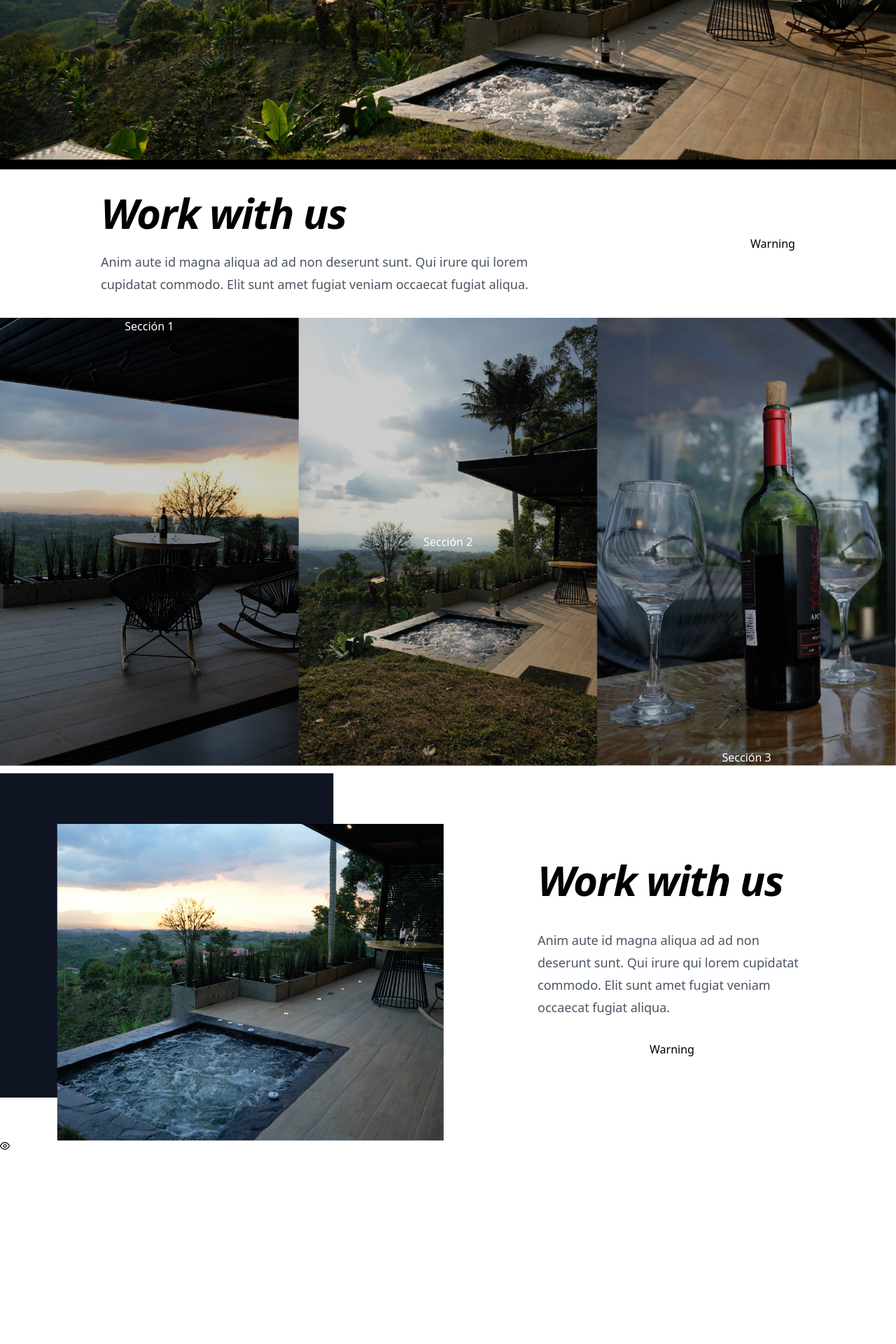
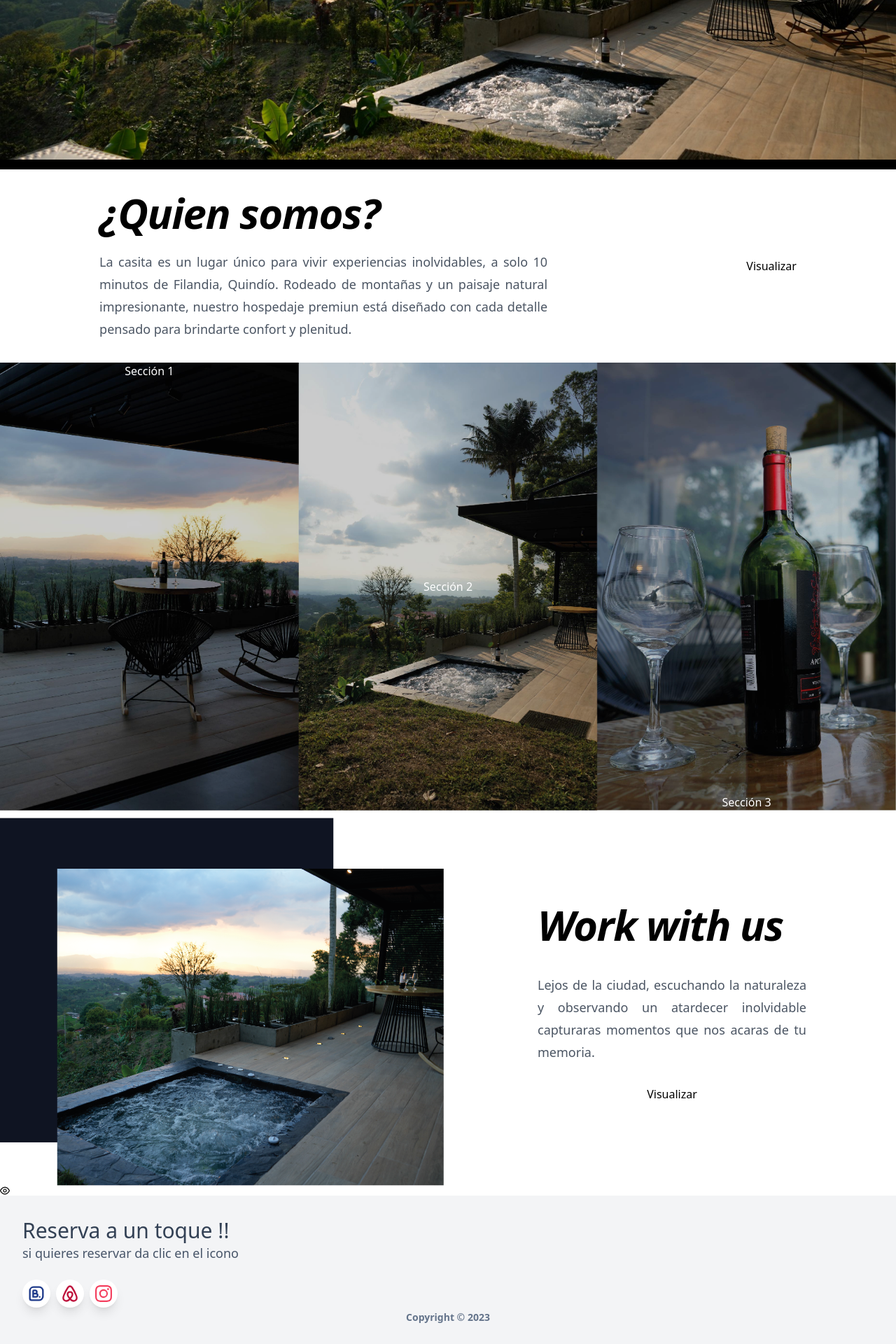
Before and after one commit to david2400/landing-page-finca, a Next.js app: page / in a window 1280 px wide. Shown: the part 6566-8486 px from the top of the page at 70% size. Before the commit the page ends 8210 px from the top, so only its background shows below. Built offline with nearby package versions, Linux system fonts and the light colour scheme.

Commit message:
feat: footer
Se implemento el footer con botones de redes sociales

```diff
--- a/package.json
+++ b/package.json
@@ -23,6 +23,7 @@
     "primereact": "^9.6.2",
     "react": "18.2.0",
     "react-dom": "18.2.0",
+    "react-icons": "^4.11.0",
     "react-spinners": "^0.13.8",
     "swiper": "^10.3.0",
     "tailwindcss": "3.3.3",
--- /dev/null
+++ b/src/components/footer/dataFooter.tsx
@@ -0,0 +1,11 @@
+import { Footer } from "@scenes/footer";
+
+export const DataFooter = () => {
+    return (
+        <>
+          <Footer></Footer>
+
+        </>
+      );
+
+};
--- /dev/null
+++ b/src/components/footer/index.tsx
@@ -0,0 +1,5 @@
+import { DataFooter } from '@components/footer/dataFooter';
+
+export const Footer = () => {
+  return <DataFooter></DataFooter>;
+};
--- a/src/components/home/dataHome.tsx
+++ b/src/components/home/dataHome.tsx
@@ -1,6 +1,7 @@
 import { DescriptionSection } from '@components/description/container';
 import { PoolSection } from '@components/pool/details';
 import { Carousel } from '@components/carousel';
+import { Footer } from '@components/footer';
 
 export const DataHome = () => {
   return (
@@ -8,6 +9,8 @@ export const DataHome = () => {
       <Carousel></Carousel>
       <DescriptionSection></DescriptionSection>
       <PoolSection></PoolSection>
+      <Footer></Footer>
+
     </>
   );
 };
--- /dev/null
+++ b/src/interfaces/footer/index.ts
@@ -0,0 +1,3 @@
+export interface IFooterProps {
+    data?: Array<any>;
+  }
--- a/src/scenes/banner/description/index.tsx
+++ b/src/scenes/banner/description/index.tsx
@@ -10,17 +10,15 @@ export const Description = () => {
       <div className="flex w-full justify-around items-center mx-auto py-8">
         <div data-aos="fade-right" data-aos-duration="2000" className="w-1/2">
           <h2 className="text-4xl font-bold max-w-2xl tracking-tight italic text-black sm:text-6xl">
-            Work with us
+            ¿Quien somos?
           </h2>
-          <p className="mt-6 text-lg leading-8 text-gray-600">
-            Anim aute id magna aliqua ad ad non deserunt sunt. Qui irure qui
-            lorem cupidatat commodo. Elit sunt amet fugiat veniam occaecat
-            fugiat aliqua.
+          <p className="mt-6 text-lg leading-8 text-gray-600 text-justify">
+          La casita es un lugar único para vivir experiencias inolvidables, a solo 10 minutos de Filandia, Quindío. Rodeado de montañas y un paisaje natural impresionante, nuestro hospedaje premiun está diseñado con cada detalle pensado para brindarte confort y plenitud.
           </p>
         </div>
         <div data-aos="fade-left" data-aos-duration="2000">
           <Button
-            label="Warning"
+            label="Visualizar"
             severity="warning"
             outlined
             onClick={() => setOpen(!open)}
--- a/src/scenes/banner/piscina/index.tsx
+++ b/src/scenes/banner/piscina/index.tsx
@@ -27,13 +27,11 @@ export const Pool = () => {
             <h2 className="text-4xl font-bold tracking-tight italic text-black sm:text-6xl">
               Work with us
             </h2>
-            <p className="mt-2 text-lg leading-8 text-gray-600">
-              Anim aute id magna aliqua ad ad non deserunt sunt. Qui irure qui
-              lorem cupidatat commodo. Elit sunt amet fugiat veniam occaecat
-              fugiat aliqua.
+            <p className="mt-2 text-lg leading-8 text-gray-600 text-justify">
+            Lejos de la ciudad, escuchando la naturaleza y observando un atardecer inolvidable capturaras momentos que nos acaras de tu memoria.
             </p>
             <Button
-              label="Warning"
+              label="Visualizar"
               severity="warning"
               outlined
               onClick={() => setOpen(!open)}
--- /dev/null
+++ b/src/scenes/footer/index.tsx
@@ -0,0 +1,61 @@
+import { IFooterProps } from '@interfaces/footer';
+import { TbBrandBooking, TbBrandAirbnb } from 'react-icons/tb';
+import { BsInstagram } from 'react-icons/bs';
+import { Button } from 'primereact/button';
+
+import React from 'react';
+
+export const Footer = () => {
+  return (
+    <footer className="relative from-gray-100 bg-gradient-to-t bg-gray-100 pt-8 pb-6">
+      <div className="container mx-auto px-4">
+        <div className="flex flex-wrap text-left lg:text-left">
+          <div className="w-full lg:w-6/12 px-4">
+            <h4 className="text-3xl fonat-semibold text-blueGray-700">
+              Reserva a un toque !!
+            </h4>
+            <h5 className="text-lg mt-0 mb-2 text-blueGray-600">
+            si quieres reservar da clic en el icono
+            </h5>
+            <div className=" flex mt-6 lg:mb-0 mb-6">
+              <button
+                className="flex bg-white text-lightBlue-400 shadow-lg font-normal h-10 w-10 items-center justify-center align-center rounded-full outline-none focus:outline-none mr-2"
+                type="button"
+              >
+                <TbBrandBooking className="w-7 h-7 text-blue-900"  />
+              </button>
+              <button
+                className=" flex bg-white text-lightBlue-600 shadow-lg font-normal h-10 w-10 items-center justify-center align-center rounded-full outline-none focus:outline-none mr-2"
+                type="button"
+              >
+                <TbBrandAirbnb className="w-7 h-7 text-rose-700" />
+              </button>
+              <button
+                className=" flex bg-white text-lightBlue-600 shadow-lg font-normal h-10 w-10 items-center justify-center align-center rounded-full outline-none focus:outline-none mr-2"
+                type="button"
+              >
+                <BsInstagram className="w-6 h-6 text-rose-500" />
+              </button>
+
+
+
+            </div>
+          </div>
+          <div className="w-full lg:w-6/12 px-4">
+            <div className="flex flex-wrap items-top mb-6">
+              <div className="w-full lg:w-4/12 px-4 ml-auto"></div>
+            </div>
+          </div>
+        </div>
+        <div className="flex flex-wrap items-center md:justify-between justify-center">
+          <div className="w-full md:w-4/12 px-4 mx-auto text-center">
+            <div className="text-sm text-blueGray-500 font-semibold py-1">
+              Copyright © <span id="get-current-year">2023</span>
+
+            </div>
+          </div>
+        </div>
+      </div>
+    </footer>
+  );
+};
```
Also changed, not shown: 1 other file (tests, documents, lock files or other folders).
